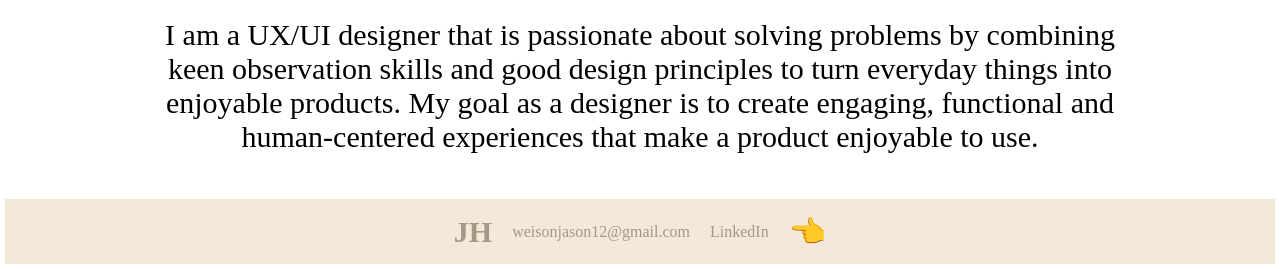
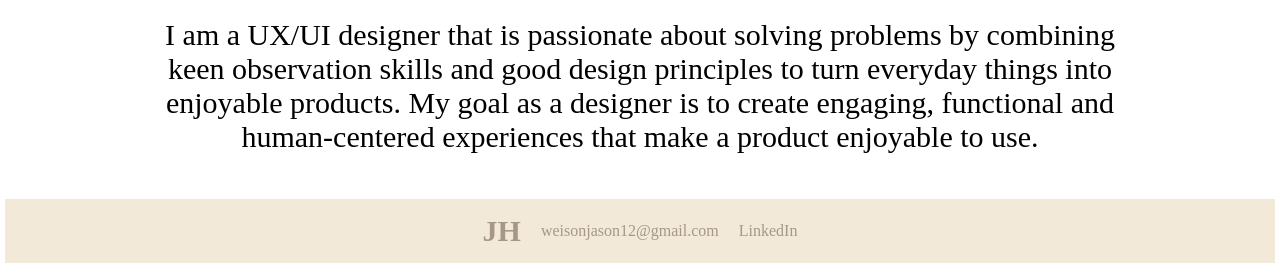
Before and after one commit to WHuang1218/UX_UI_HW_17, a plain HTML site: page Portfolio.html in a window 1280 px wide. Shown: the part 896-1165 px from the top of the page. Drawn offline with Linux system fonts and the light colour scheme.

Commit message:
Update Portfolio.html

```diff
--- a/Portfolio.html
+++ b/Portfolio.html
@@ -49,7 +49,7 @@
       <li2 id=title2> <a href="#">JH</a></li2>
       <li2> <a href="#">weisonjason12@gmail.com</a></li2>
       <li2> <a href="#"> LinkedIn</a></li2>
-      <li2> <span style='font-size:30px;'>&#128072;</span> </li2>
+
 
 
   </ul2>
```
